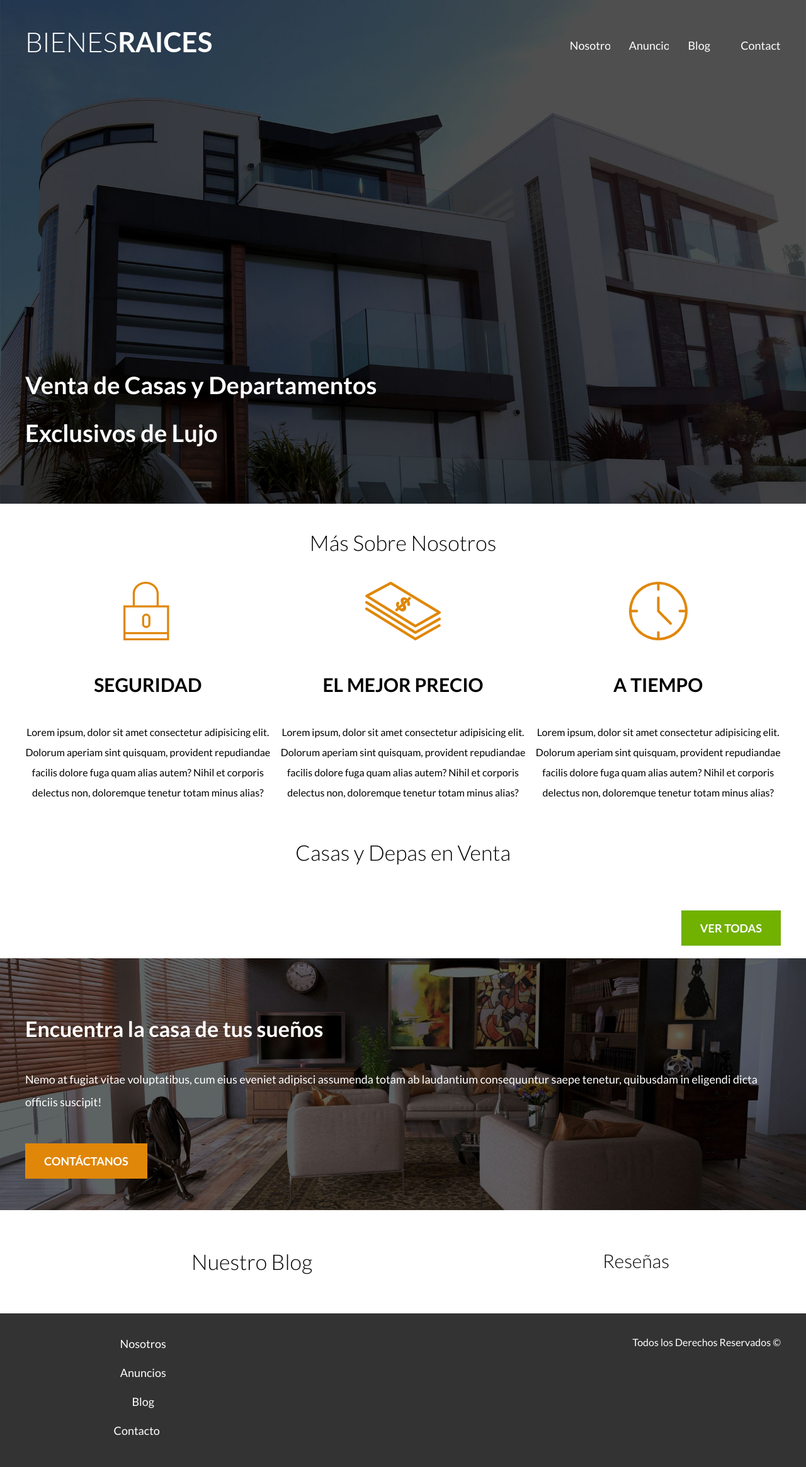
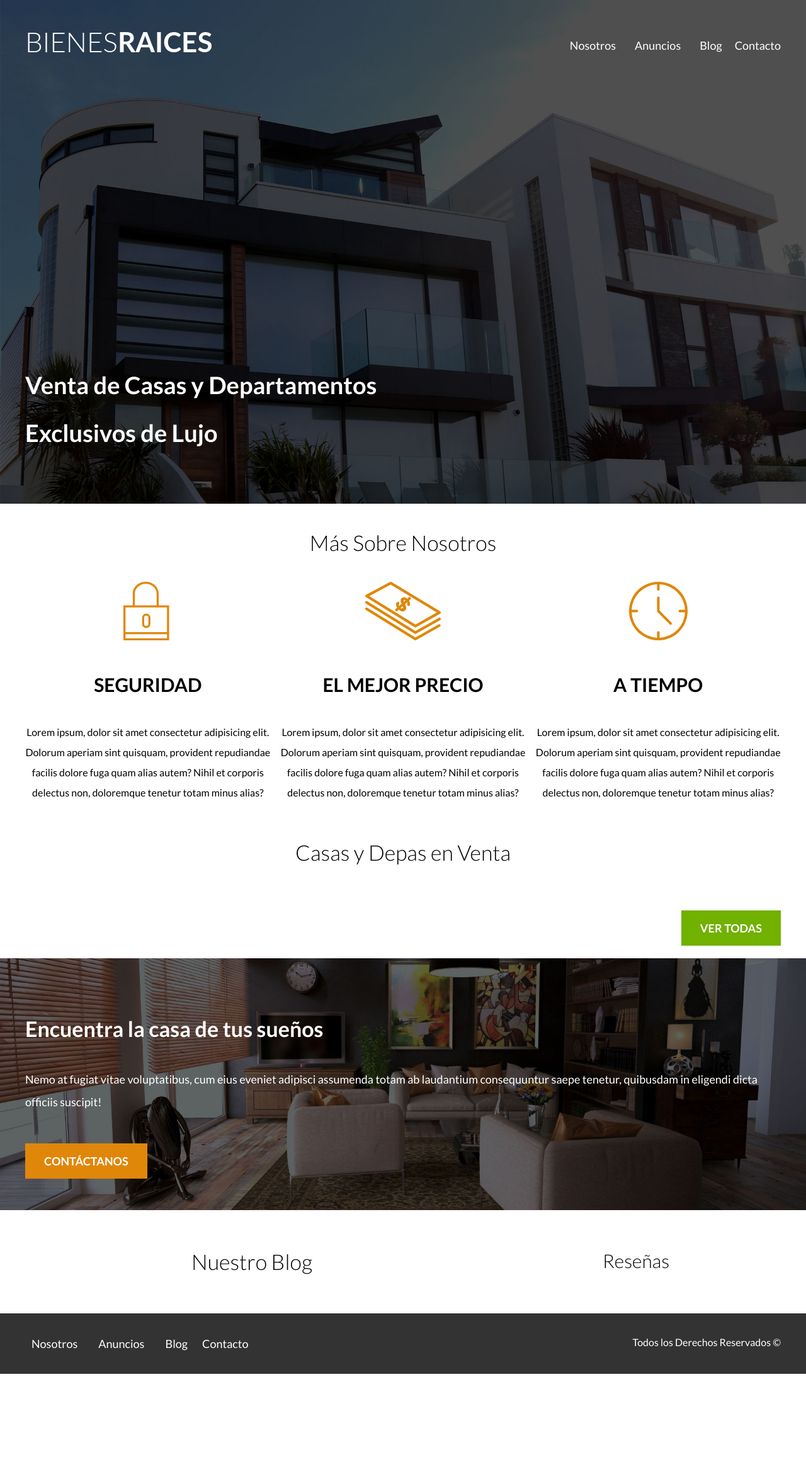
Before and after one commit to andres-ceballos/bienesraices, a PHP site: page / in a window 1280 px wide. Shown: the whole page at 63% size. After the commit the page ends 2182 px from the top, so only its background shows below. Run offline with PHP 8.4, Linux system fonts and the light colour scheme; data that the repository does not hold is empty; some libraries are stand-ins or nearby versions.

Commit message:
Adjust styles nav responsive

```diff
--- a/src/public/css/styles.css
+++ b/src/public/css/styles.css
@@ -201,9 +201,9 @@ h4 {
     list-style-type: none;
     margin: 0;
     padding: 0;
-  }
+}
 
-  .menu > a {
+.menu>a {
     margin: 0 1rem;
     overflow: hidden;
     width: 100%;
@@ -211,13 +211,18 @@ h4 {
     text-decoration: none;
     font-size: 2.2rem;
     display: block;
-  }
+}
 
-  @media (min-width: 40rem) {
+@media (min-width: 40rem) {
     .menu a {
         display: inline-block;
         font-size: 1.8rem;
         margin-right: 2rem;
+    }
+
+    .menu>a {
+        width: auto;
+        overflow: unset;
     }
 
     .menu a:last-of-type {
--- a/src/view/templates/navigation.php
+++ b/src/view/templates/navigation.php
@@ -1,4 +1,3 @@
-
 <nav id="nav" class="nav menu">
     <a href="nosotros/">Nosotros</a>
     <a href="anuncios/">Anuncios</a>
```
